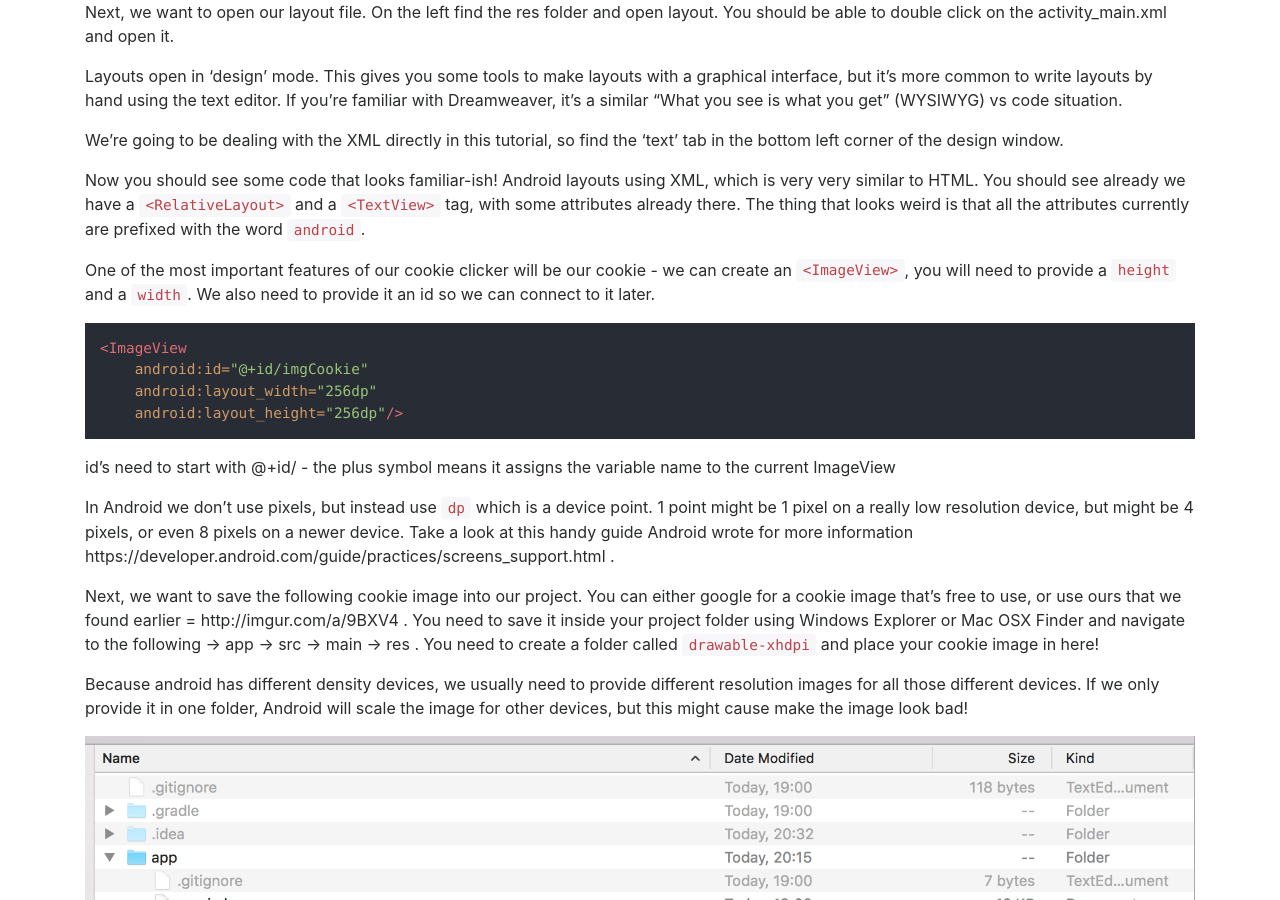
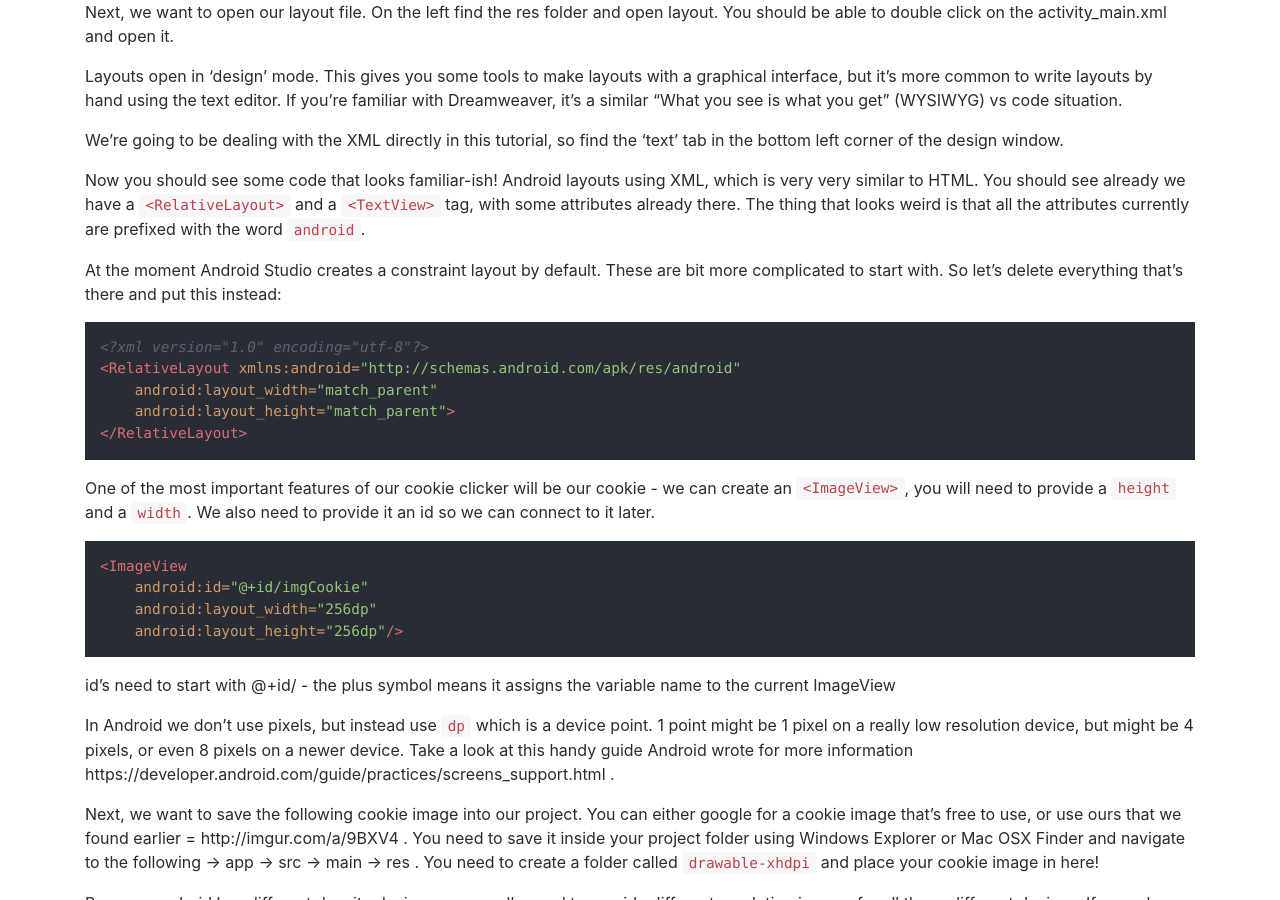
Before and after one commit to codebar/android-tutorials, a Jekyll site: the page built from worksheets/1-introduction/index.md, in a window 1280 px wide and 900 px high, scrolled down 2944 px. Built offline with Jekyll 4.4.1, drawn with Linux system fonts in a browser that asks for light colours; nearby versions of some CDN libraries.

Commit message:
Update introduction to use relative layout over constraint layout

````diff
--- a/worksheets/1-introduction/index.md
+++ b/worksheets/1-introduction/index.md
@@ -43,6 +43,16 @@ Layouts open in 'design' mode. This gives you some tools to make layouts with a
 We're going to be dealing with the XML directly in this tutorial, so find the 'text' tab in the bottom left corner of the design window.
 
 Now you should see some code that looks familiar-ish! Android layouts using XML, which is very very similar to HTML. You should see already we have a `<RelativeLayout>` and a `<TextView>` tag, with some attributes already there. The thing that looks weird is that all the attributes currently are prefixed with the word `android`.
+
+At the moment Android Studio creates a constraint layout by default. These are bit more complicated to start with. So let's delete everything that's there and put this instead:
+
+```xml
+<?xml version="1.0" encoding="utf-8"?>
+<RelativeLayout xmlns:android="http://schemas.android.com/apk/res/android"
+    android:layout_width="match_parent"
+    android:layout_height="match_parent">
+</RelativeLayout>
+```
 
 One of the most important features of our cookie clicker will be our cookie - we can create an `<ImageView>`, you will need to provide a `height` and a `width`. We also need to provide it an id so we can connect to it later.
 
````
